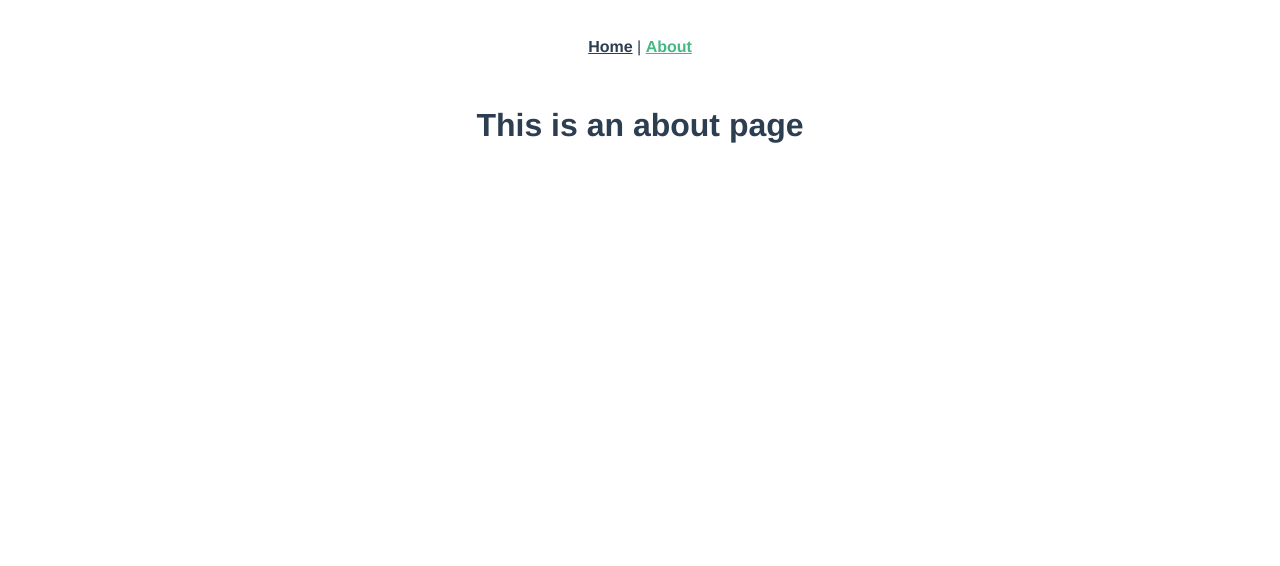
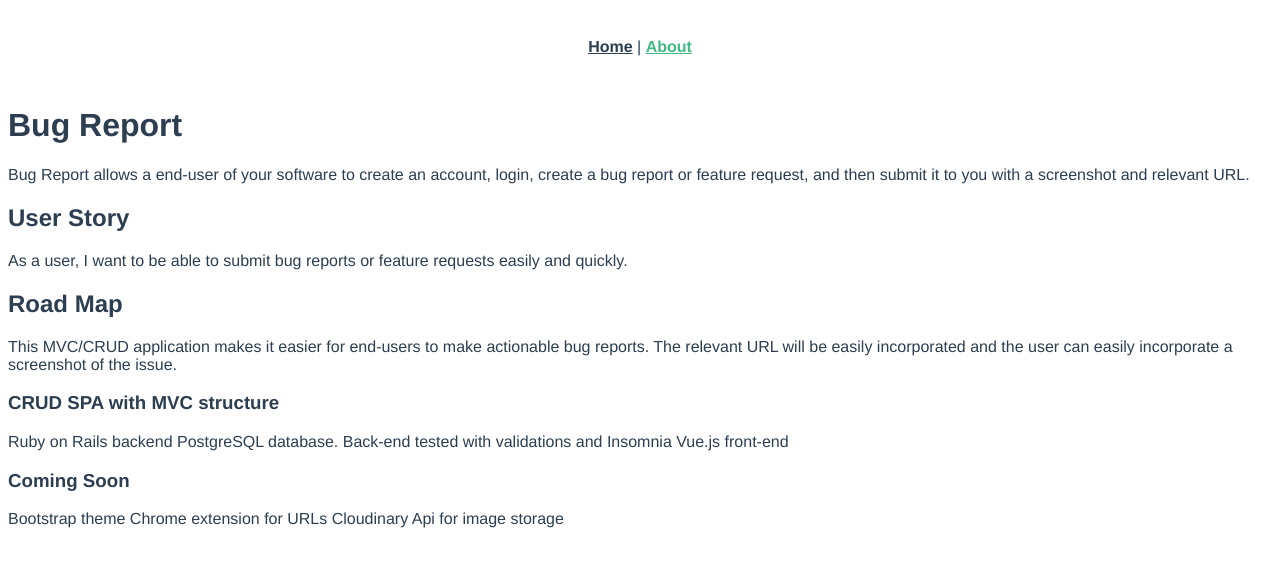
Before and after one commit to dianakakoma/bug_report_fe, a Vue app: page /about in a window 1280 px wide. Shown: the top 566 px of the page. Built offline with nearby package versions, Linux system fonts and the light colour scheme.

Commit message:
created the action for reports

```diff
--- a/src/views/About.vue
+++ b/src/views/About.vue
@@ -1,5 +1,28 @@
 <template>
-  <div class="about">
-    <h1>This is an about page</h1>
+  <div class="about" style="text-align:left">
+    <h1>Bug Report</h1>
+    <p>
+      Bug Report allows a end-user of your software to create an account, login, create a bug report or feature request,
+      and then submit it to you with a screenshot and relevant URL.
+    </p>
+
+    <h2>User Story</h2>
+    As a user, I want to be able to submit bug reports or feature requests easily and quickly.
+
+    <h2>Road Map</h2>
+    <p>
+      This MVC/CRUD application makes it easier for end-users to make actionable bug reports. The relevant URL will be
+      easily incorporated and the user can easily incorporate a screenshot of the issue.
+    </p>
+
+    <h3>CRUD SPA with MVC structure</h3>
+    <p>
+      Ruby on Rails backend PostgreSQL database. Back-end tested with validations and Insomnia Vue.js front-end
+    </p>
+
+    <h3>Coming Soon</h3>
+    <p>
+      Bootstrap theme Chrome extension for URLs Cloudinary Api for image storage
+    </p>
   </div>
 </template>
--- a/src/views/Home.vue
+++ b/src/views/Home.vue
@@ -1,6 +1,9 @@
 <template>
   <div class="home">
-    <img src="@/assets/happy-ladybug.png" width="100" />
+    <p>
+      <img src="@/assets/happy-ladybug.png" width="100" />
+    </p>
+
     <h1>{{ message }}</h1>
     <h2>A bug reporting tool built for the end user!</h2>
     <!-- Sign Up | Login | Logout Buttons -->
@@ -12,23 +15,27 @@
     |
     <button><a href="/logout">Logout</a></button>
     <hr />
-    <!-- Index Action - Report -->
+    <!-- Index Action for Reports -->
     <div v-for="report in reports">
       <p>Report ID:{{ report.id }}</p>
       <h2>Bug or Bright Idea: {{ report.report_type }}</h2>
       <h3>Report Description: {{ report.description }}</h3>
-      <p>Suggest Fix: {{ report.suggested_fix }}</p>
-      <p>Current Status:{{ report.status }}</p>
-      <a v-bind:href="report.url">{{ report.url }}</a>
-      <p>User Id: {{ report.user_id }}</p>
+      <!--Show Action -->
+      <button v-on:click="showReport(report)" style="background-color: blue; color:white">Show More...</button>
+      <div v-if="currentReport ===report">
+        <p>Suggest Fix: {{ report.suggested_fix }}</p>
+        <p>Current Status:{{ report.status }}</p>
+        <a v-bind:href="report.url">{{ report.url }}</a>
+        <p>Submitted by: {{ report.name }}</p>
+      </div>
       <p style="color:red">|</p>
     </div>
     <!-- New/Create Action - Reports -->
     <div>
       <h1>File a New Report</h1>
       Bug or Bright Idea:
-      <input type="text" v-model="newReport_type" />
-      <br />
+      <input type="text" v-model="newReporType" />
+      <br/>
 
       description:
       <input type="text" v-model="newDescription" />
@@ -37,20 +44,14 @@
       <input type="text" v-model="newSuggestedFix" />
       <br />
       URL:
-      <input type="string" v-model="newURL" />
+      <input type="text" v-model="newURL" />
       <br />
       Status:
       <input type="string" v-model="newStatus" />
       <br />
-      <!--User_id:
-      <input type="integer" v-model="newUserId" />
-      <br /> -->
-      <!-- insert ScreenShot URL here
-      Screenshot:
-      <input type="string" v-model="newScreenShot" />
-    -->
       <button v-on:click="createReport()">Create Report</button>
     </div>
+
   </div>
 </template>
 
@@ -62,7 +63,9 @@ export default {
   data: function() {
     return {
       message: "Bug Report!",
+      currentReport: {},
       reports: [],
+      newReportType: "",
       newDescription: "",
       newSuggestedFix: "",
       newURL: "",
@@ -70,7 +73,7 @@ export default {
     };
   },
   created: function() {
-    axios.get("api/reports").then((response) => {
+    axios.get("/api/reports").then((response) => {
       this.reports = response.data;
     });
   },
@@ -78,14 +81,26 @@ export default {
     createReport: function() {
       var params = {
         description: this.newDescription,
-        suggested_fix: this.newSuggestedFix,
+        suggestedFix: this.newSuggestedFix,
         url: this.newURL,
-        status: this.newStatus
+        status: this.newStatus,
+        reportType: this.newReport_type
       };
       axios.post("/api/reports", params).then((reponse) => {
         this.reports.push(reponse.data);
-        (this.newDescription = ""), (this.newReport_type = ""), (this.newURL = ""), (this.newStatus = "");
+        this.newDescription = "";
+        this.newReportType = "";
+        this.newSuggestedFix = "";
+        this.newURL = "";
+        this.newStatus = "";
       });
+    },
+    showReport: function(report){
+      if(this.currentReport === report){
+        this.currentReport = {};
+      } else {
+        this.currentReport = report;
+      }
     }
   }
 };
```
